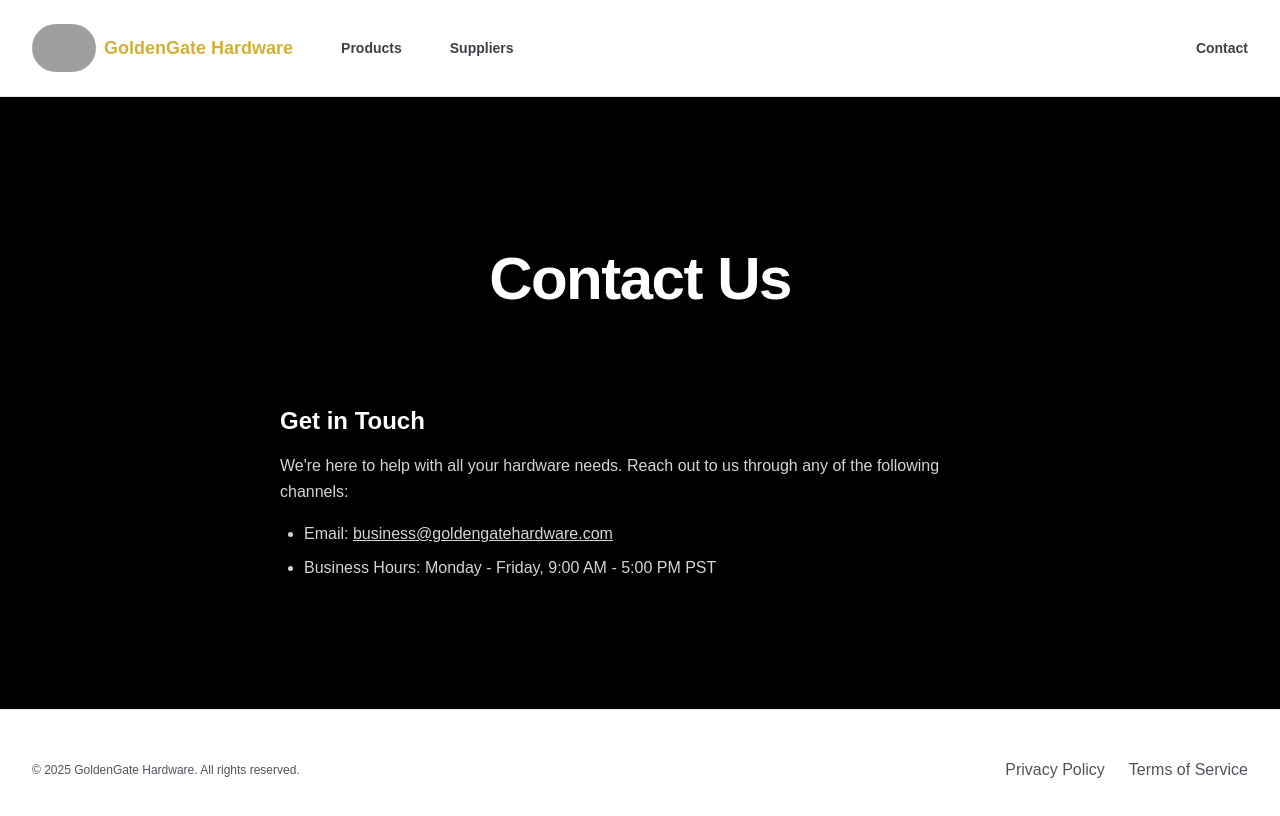
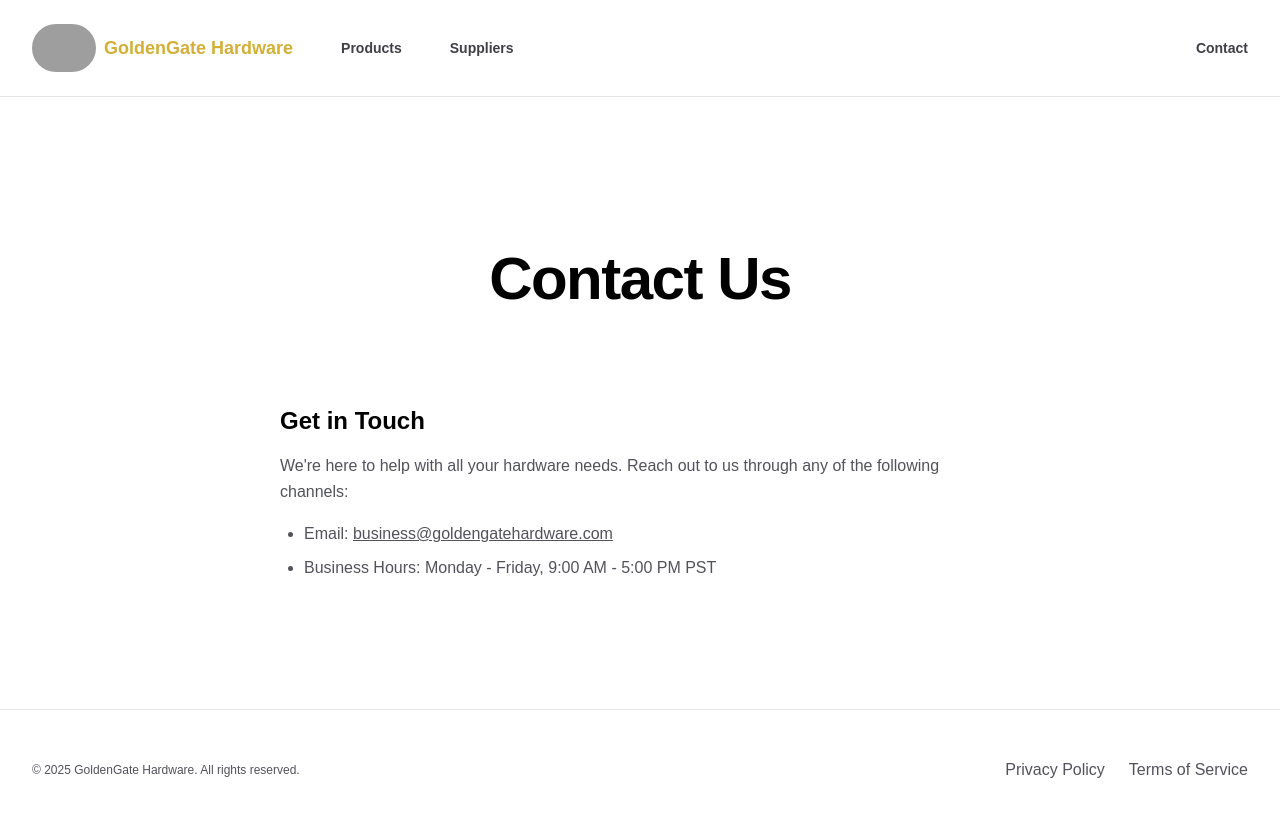
Before and after one commit to grant/goldengatehardware, a Next.js app: page /contact in a window 1280 px wide. Shown: the top 816 px of the page. Built offline with nearby package versions, Linux system fonts and the light colour scheme; grey boxes are pictures that could not be loaded.

Commit message:
fix: fix contact white bg
Signed-off-by: Grant Timmerman <granttimmerman@gmail.com>

```diff
--- a/src/app/contact/page.tsx
+++ b/src/app/contact/page.tsx
@@ -4,12 +4,12 @@ import { motion } from "framer-motion";
 
 export default function ContactPage() {
   return (
-    <div className="bg-black">
+    <div className="bg-white">
       <div className="relative isolate px-6 pt-14 lg:px-8">
         <div className="mx-auto max-w-3xl py-16 sm:py-24">
           <div className="text-center">
             <motion.h1
-              className="text-4xl font-bold tracking-tight text-white sm:text-6xl"
+              className="text-4xl font-bold tracking-tight text-black sm:text-6xl"
               initial={{ opacity: 0, y: -20 }}
               animate={{ opacity: 1, y: 0 }}
               transition={{ duration: 0.5 }}
@@ -24,7 +24,7 @@ export default function ContactPage() {
         <div className="space-y-12">
           <section className="mb-8">
             <motion.h2
-              className="text-2xl font-semibold text-white mb-4"
+              className="text-2xl font-semibold text-black mb-4"
               initial={{ opacity: 0, y: -20 }}
               animate={{ opacity: 1, y: 0 }}
               transition={{ duration: 0.5, delay: 0.2 }}
@@ -32,7 +32,7 @@ export default function ContactPage() {
               Get in Touch
             </motion.h2>
             <motion.div
-              className="text-zinc-300 leading-relaxed space-y-4"
+              className="text-zinc-600 leading-relaxed space-y-4"
               initial={{ opacity: 0, y: -20 }}
               animate={{ opacity: 1, y: 0 }}
               transition={{ duration: 0.5, delay: 0.4 }}
```
